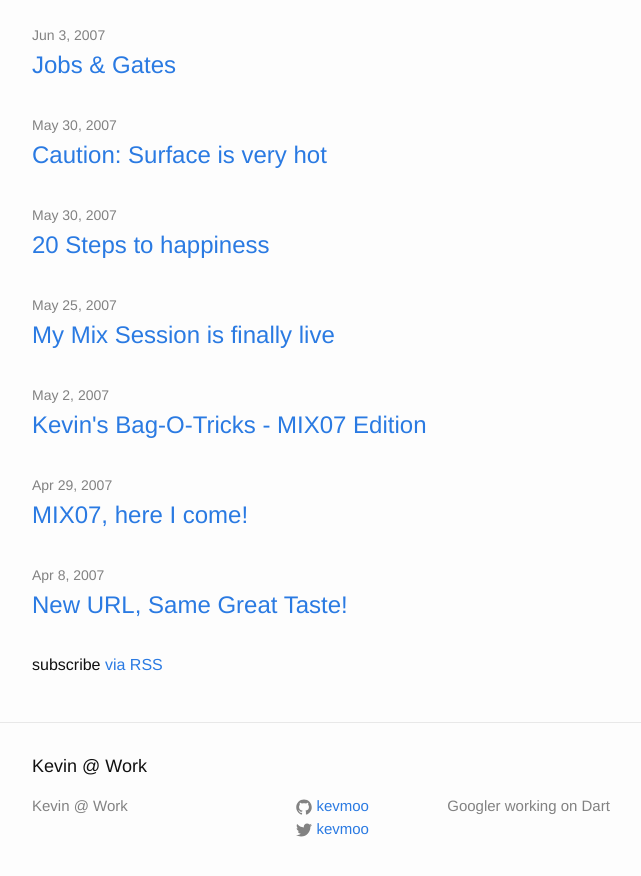
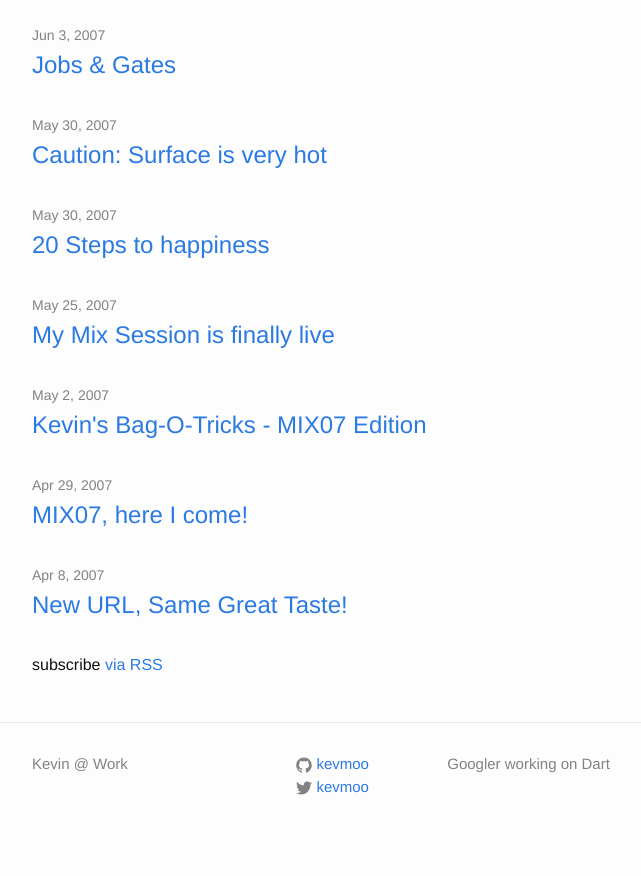
Before and after one commit to kevmoo/work.j832.com, a Jekyll site: the page built from index.html, in a window 1280 px wide and 900 px high, scrolled down 10698 px. Shown: the top 876 px of the window, without its empty margins (238-879 px from the left). Built offline with Jekyll 4.4.1, drawn with Linux system fonts in a browser that asks for light colours.

Commit message:
better footer

```diff
--- a/_includes/footer.html
+++ b/_includes/footer.html
@@ -2,14 +2,10 @@
 
   <div class="wrapper">
 
-    <h2 class="footer-heading">{{ site.title }}</h2>
 
     <div class="footer-col-wrapper">
       <div class="footer-col  footer-col-1">
-        <ul class="contact-list">
-          <li>{{ site.title }}</li>
-          <li><a href="mailto:{{ site.email }}">{{ site.email }}</a></li>
-        </ul>
+        <p class="text">{{ site.title }}</p>
       </div>
 
       <div class="footer-col  footer-col-2">
```
